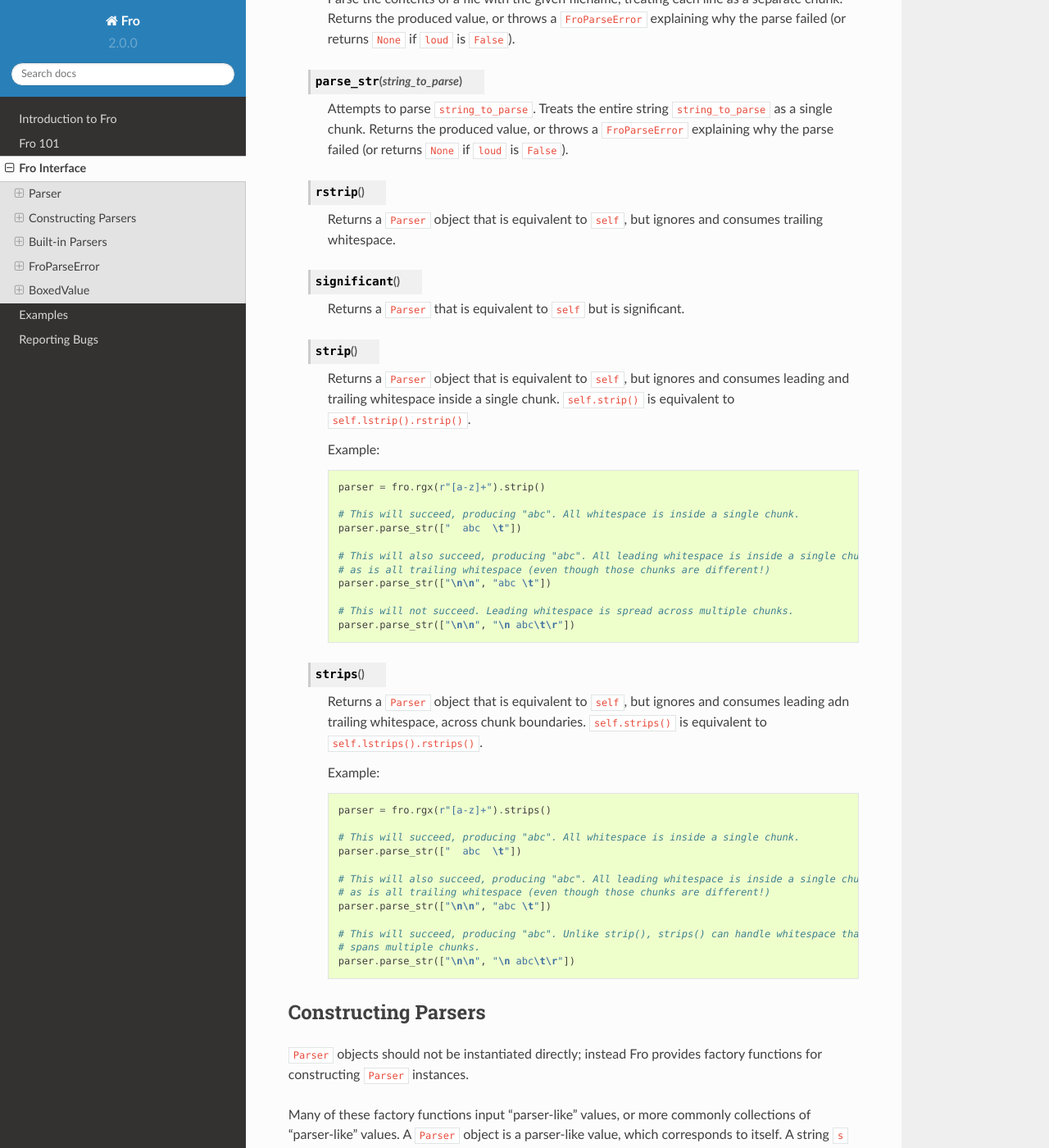
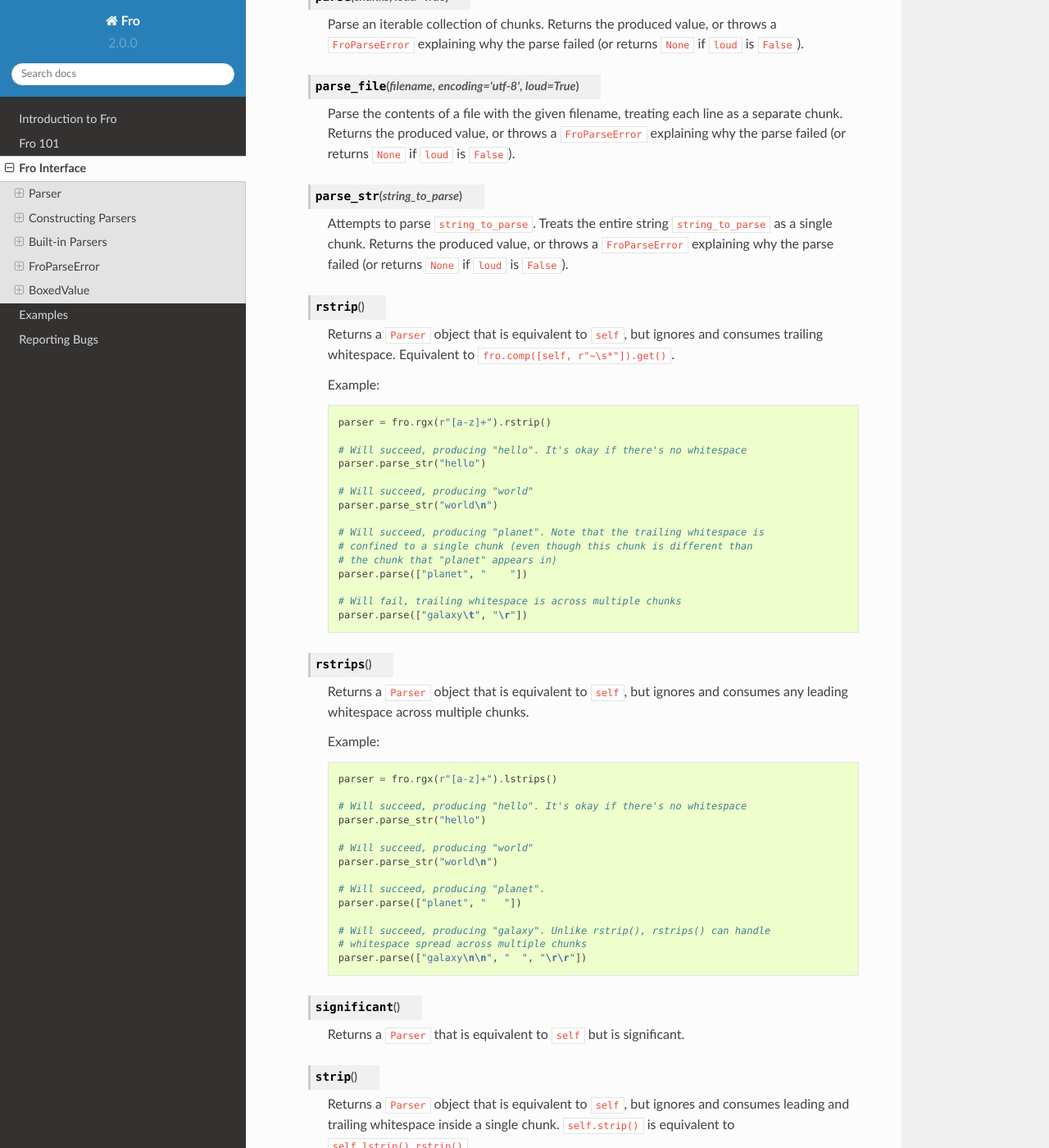
Before and after one commit to ethantkoenig/fro, a Sphinx documentation site: the page built from docs/api.rst, in a window 1280 px wide and 1400 px high, scrolled down 2553 px. Shown: the whole window at 82% size. Built offline with Sphinx 7.4.7 and the Read the Docs theme 2.0.0, drawn with Linux system fonts in a browser that asks for light colours; some of the changed text lies outside the part shown.

Commit message:
more docs

```diff
--- a/docs/api.rst
+++ b/docs/api.rst
@@ -16,6 +16,12 @@ For explanations of terminology like "chomp" "chunk" and "significant", see :doc
     .. py:method:: __invert__()
 
         Returns a new ``Parser`` that is equivalent to ``self`` but is insignificant.
+
+        Example::
+
+            commap = fro.rgx(r",")
+            composition = fro.comp([~fro.intp, ~commap, fro.intp]).get()
+            composition.parse("2,3")  # evaluates to 3
 
     .. py:method:: __or__(func)
 
@@ -70,16 +76,15 @@ For explanations of terminology like "chomp" "chunk" and "significant", see :doc
             # Will succeed, producing "planet". Note that the leading whitespace is
             # confined to a single chunk (even though this chunk is different than
             # the chunk that "planet" appears in)
-            parser.parse_str(["  ", "planet"])
+            parser.parse(["  ", "planet"])
 
             # Will fail, leading whitespace is across multiple chunks
-            parser.parse_str(["  ", "\tgalaxy"])
+            parser.parse(["  ", "\tgalaxy"])
 
     .. py:method:: lstrips()
 
         Returns a ``Parser`` object that is equivalent to ``self``, but ignores and
-        consumes any leading whitespace inside a single chunk. Equivalent to
-        ``fro.comp([r"~\s*", self]).get()``.
+        consumes any leading whitespace across multiple chunks.
 
         Example::
 
@@ -94,10 +99,11 @@ For explanations of terminology like "chomp" "chunk" and "significant", see :doc
             # Will succeed, producing "planet". Note that the leading whitespace is
             # confined to a single chunk (even though this chunk is different than
             # the chunk that "planet" appears in)
-            parser.parse_str(["  ", "planet"])
+            parser.parse(["  ", "planet"])
 
-            # Will succeed, producing "galaxy"
-            parser.parse_str(["  ", "\r\r", "\tgalaxy"])
+            # Will succeed, producing "galaxy". Unlike lstrip(), lstrips() can handle
+            # whitespace across multiple chunks
+            parser.parse(["  ", "\r\r", "\tgalaxy"])
 
     .. py:method:: maybe(default=None)
 
@@ -134,8 +140,48 @@ For explanations of terminology like "chomp" "chunk" and "significant", see :doc
 
     .. py:method:: rstrip()
 
-       Returns a ``Parser`` object that is equivalent to ``self``, but ignores and
-       consumes trailing whitespace.
+        Returns a ``Parser`` object that is equivalent to ``self``, but ignores and
+        consumes trailing whitespace. Equivalent to ``fro.comp([self, r"~\s*"]).get()``.
+
+        Example::
+
+            parser = fro.rgx(r"[a-z]+").rstrip()
+
+            # Will succeed, producing "hello". It's okay if there's no whitespace
+            parser.parse_str("hello")
+
+            # Will succeed, producing "world"
+            parser.parse_str("world\n")
+
+            # Will succeed, producing "planet". Note that the trailing whitespace is
+            # confined to a single chunk (even though this chunk is different than
+            # the chunk that "planet" appears in)
+            parser.parse(["planet", "    "])
+
+            # Will fail, trailing whitespace is across multiple chunks
+            parser.parse(["galaxy\t", "\r"])
+
+    .. py:method:: rstrips()
+
+        Returns a ``Parser`` object that is equivalent to ``self``, but ignores and
+        consumes any leading whitespace across multiple chunks.
+
+        Example::
+
+            parser = fro.rgx(r"[a-z]+").lstrips()
+
+            # Will succeed, producing "hello". It's okay if there's no whitespace
+            parser.parse_str("hello")
+
+            # Will succeed, producing "world"
+            parser.parse_str("world\n")
+
+            # Will succeed, producing "planet".
+            parser.parse(["planet", "   "])
+
+            # Will succeed, producing "galaxy". Unlike rstrip(), rstrips() can handle
+            # whitespace spread across multiple chunks
+            parser.parse(["galaxy\n\n", "  ", "\r\r"])
 
     .. py:method:: significant()
 
@@ -154,8 +200,9 @@ For explanations of terminology like "chomp" "chunk" and "significant", see :doc
             # This will succeed, producing "abc". All whitespace is inside a single chunk.
             parser.parse_str(["  abc  \t"])
 
-            # This will also succeed, producing "abc". All leading whitespace is inside a single chunk,
-            # as is all trailing whitespace (even though those chunks are different!)
+            # This will also succeed, producing "abc". All leading whitespace is inside
+            # a single chunk, as is all trailing whitespace (even though those chunks
+            # are different!)
             parser.parse_str(["\n\n", "abc \t"])
 
             # This will not succeed. Leading whitespace is spread across multiple chunks.
@@ -175,12 +222,11 @@ For explanations of terminology like "chomp" "chunk" and "significant", see :doc
             # This will succeed, producing "abc". All whitespace is inside a single chunk.
             parser.parse_str(["  abc  \t"])
 
-            # This will also succeed, producing "abc". All leading whitespace is inside a single chunk,
-            # as is all trailing whitespace (even though those chunks are different!)
+            # This will also succeed, producing "abc".
             parser.parse_str(["\n\n", "abc \t"])
 
-            # This will succeed, producing "abc". Unlike strip(), strips() can handle whitespace that
-            # spans multiple chunks.
+            # This will succeed, producing "abc". Unlike strip(), strips() can handle
+            # whitespace that spans multiple chunks.
             parser.parse_str(["\n\n", "\n abc\t\r"])
 
 Constructing Parsers
@@ -271,8 +318,9 @@ on them.
 .. py:function:: group_rgx(regex_string[, name=None])
 
     Returns a ``Parser`` that consumes the regular expression ``regex_string``, and produces a tuple of the groups of
-    the corresponding match. See the `re module <https://docs.python.org/2/library/re.html>`_ for a description of
-    regular expression groups.
+    the corresponding match. Regular expressions should adhere to the syntax outlined in the
+    `re module <https://docs.python.org/3/library/re.html>`_. Also see the
+    `re module <https://docs.python.org/3/library/re.html>`_ for a description of regular expression groups.
 
     Example::
 
@@ -301,8 +349,9 @@ on them.
 
 .. py:function:: rgx(regex_string[, name=None])
 
-    Returns a ``Parser`` that parses strings that match the given regular expression, and produces the string it
-    consumed.
+    Returns a ``Parser`` that parses strings that match the given regular expression, and produces
+    the string it consumed. The regular expressions should adhere to the syntax outlined in the
+    `re module <https://docs.python.org/3/library/re.html>`_
 
     Example::
 
@@ -358,6 +407,10 @@ on them.
     cyclic parser, whereas ``chain(func)`` is a lazily-evaluated infinite parser.
     This difference is relevant only when the corresponding parsers are dependent on external state.
     In other cases, it is more memory-efficient to use ``tie(func)``.
+
+    Fro parsers parse top-down, so users of this function should take care to avoid left recursion.
+    In general the parser ``func(parser)`` should consume input before delegating
+    parsing to the ``parser`` argument.
 
     Since parsers are immutable, the only way to create a self-referencing parser is via ``tie(..)``.
 
@@ -466,16 +519,21 @@ To facilitate creating parser that dependent on external state, the Fro module o
 .. py:class:: BoxedValue
 
     .. py:method:: __init__(value)
+
         Initialize the box with ``value``
 
     .. py:method:: get()
+
         Return the box's current value
 
     .. py:method:: get_and_update(value)
-        Update the box's value, and return the previous value
+
+        Update the box's value to ``value``, and return the previous value
 
     .. py:method:: update(value)
-        Update the box's value
+
+        Update the box's value to ``value``
 
     .. py:method:: update_and_get(value)
-        Update the box's value, and return the new value
+
+        Update the box's value to ``value``, and return the new value
--- a/docs/conf.py
+++ b/docs/conf.py
@@ -30,7 +30,7 @@
 # Add any Sphinx extension module names here, as strings. They can be
 # extensions coming with Sphinx (named 'sphinx.ext.*') or your custom
 # ones.
-extensions = []
+extensions = ['sphinx.ext.coverage']
 
 # Add any paths that contain templates here, relative to this directory.
 templates_path = ['_templates']
--- a/docs/intro.rst
+++ b/docs/intro.rst
@@ -30,7 +30,7 @@ correcting parsing issues.
 Installation
 ------------
 
-The easiest way to install Fro is via ``pip``::
+The easiest way to install Fro is via `pip <http://pypi.python.org/pypi/pip>`_::
 
   $ pip install fro
 
--- a/docs/report_bugs.rst
+++ b/docs/report_bugs.rst
@@ -2,6 +2,7 @@
 Reporting Bugs
 ==============
 
-We are passionate about making powerful, elegant and well-document parsing functionality,
+We are passionate about making powerful, elegant and well-documented parsing functionality,
 but we're only humans, and we sometimes make mistakes. If you find a bug, please let us know.
-Add an issue on `Github <http://github.com/ethantkoenig/fro/>`_, and we'll address at it as soon as possible.
+Add an issue on `Github <http://github.com/ethantkoenig/fro/>`_, and we'll address at it as
+soon as possible.
```
Also changed, not shown: other parts of docs/api.rst (+5 -4 lines), 15 other files.
